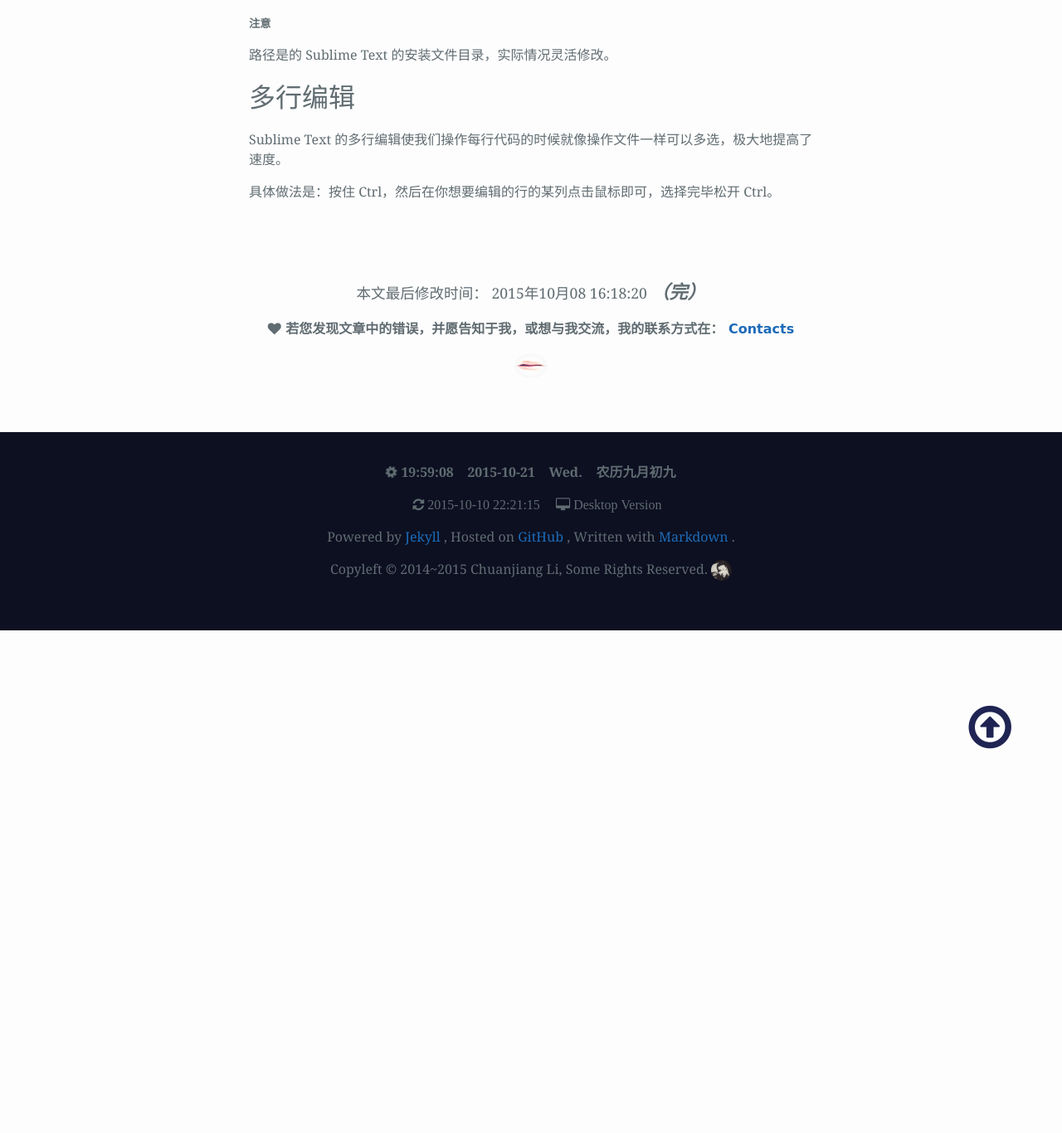
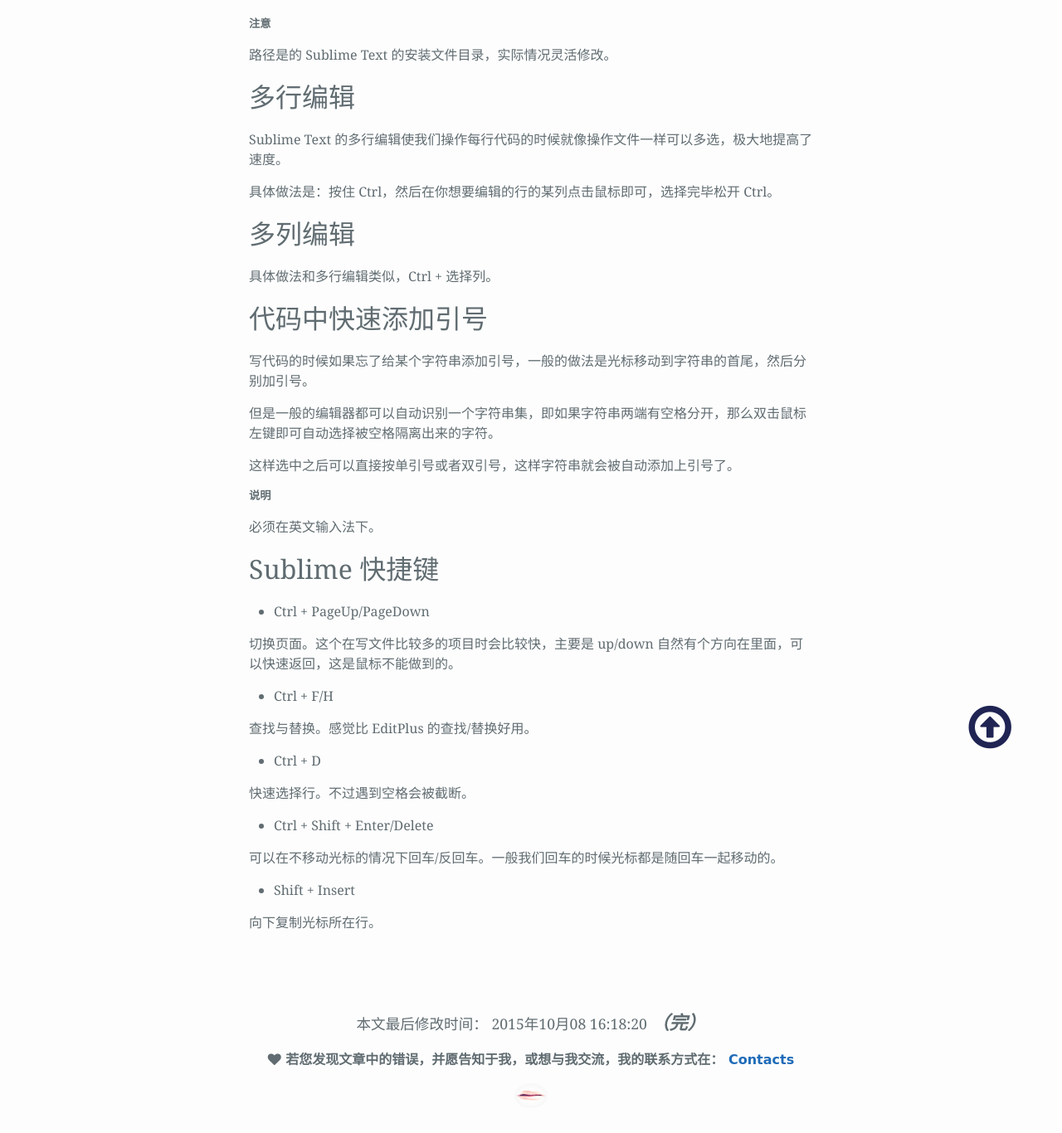
Before and after one commit to light-shadow/ckwongloy.github.io, a Jekyll site: the page built from _posts/2015-10-08-Sublime-Text-Experience.md, in a window 1280 px wide and 1400 px high, scrolled down 1067 px. Shown: the top 1366 px of the window at 83% size. Built offline with Jekyll 4.4.1, drawn with Linux system fonts in a browser that asks for light colours; Markdown is read by kramdown in place of the engine named in the settings; before the commit the page ends 1827 px from its top, so only the background shows below that.

Commit message:
little adding

```diff
--- a/_includes/blog_head.html
+++ b/_includes/blog_head.html
@@ -4,8 +4,9 @@
 <meta name="Keywords" content="lamChuanJiang, Chuanjiang Li.">
 <meta name="Description" content="Quiter you be, more you hear. @lamChuanJiang.">
 <meta http-equiv="X-UA-Compatible" content="IE=edge">
+
 <!-- 移动设备支持待改进 -->
-<!-- <meta name="viewport" content="width=device-width, initial-scale=1.0"> -->
+<!-- <meta name="viewport" content="width=device-width"> -->
 
 <title>{% if page.title %}{{ page.title }}{% else %}{{ site.title }}{% endif %}</title>
 
--- a/_posts/2015-10-08-Sublime-Text-Experience.md
+++ b/_posts/2015-10-08-Sublime-Text-Experience.md
@@ -51,3 +51,45 @@
 Sublime Text 的多行编辑使我们操作每行代码的时候就像操作文件一样可以多选，极大地提高了速度。
 
 具体做法是：按住 Ctrl，然后在你想要编辑的行的某列点击鼠标即可，选择完毕松开 Ctrl。
+
+多列编辑
+-
+
+具体做法和多行编辑类似，Ctrl + 选择列。
+
+
+代码中快速添加引号
+-
+
+写代码的时候如果忘了给某个字符串添加引号，一般的做法是光标移动到字符串的首尾，然后分别加引号。
+
+但是一般的编辑器都可以自动识别一个字符串集，即如果字符串两端有空格分开，那么双击鼠标左键即可自动选择被空格隔离出来的字符。
+
+这样选中之后可以直接按单引号或者双引号，这样字符串就会被自动添加上引号了。
+
+##### **说明**
+
+必须在英文输入法下。
+
+Sublime 快捷键
+-
+
+- Ctrl + PageUp/PageDown
+
+切换页面。这个在写文件比较多的项目时会比较快，主要是 up/down 自然有个方向在里面，可以快速返回，这是鼠标不能做到的。
+
+- Ctrl + F/H
+
+查找与替换。感觉比 EditPlus 的查找/替换好用。
+
+- Ctrl + D
+
+快速选择行。不过遇到空格会被截断。
+
+- Ctrl + Shift + Enter/Delete
+
+可以在不移动光标的情况下回车/反回车。一般我们回车的时候光标都是随回车一起移动的。
+
+- Shift + Insert
+
+向下复制光标所在行。
```
Also changed, not shown: _posts/2015-05-10-Google-Chrome-Experience.md (+26 -1 lines).
